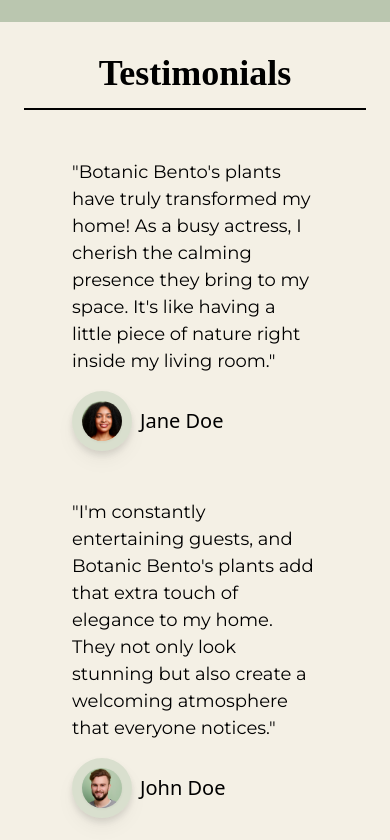
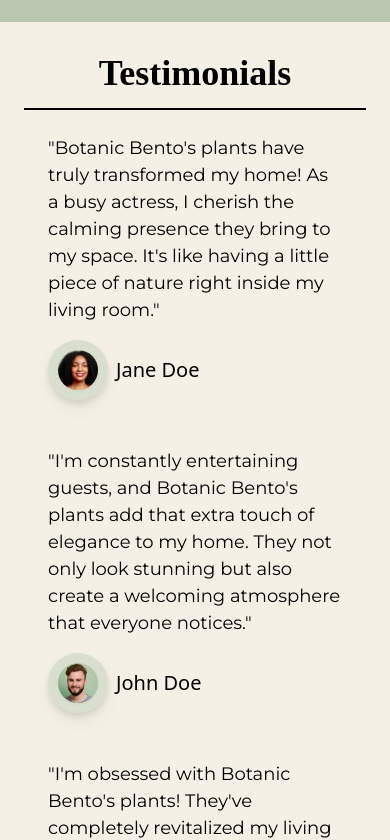
Before and after one commit to robeeds/botanic_bento, a React (Vite) app: page / in a window 390 px wide. Shown: the part 1789-2629 px from the top of the page. Built offline with nearby package versions, Linux system fonts and the light colour scheme; a web font is replaced by a local one.

Commit message:
Fix Padding for testimonial content

```diff
--- a/src/components/Testimonials.jsx
+++ b/src/components/Testimonials.jsx
@@ -12,7 +12,7 @@
         <hr />
 
         {/* Testimonial Cards */}
-        <div className='flex flex-wrap md:flex-nowrap justify-evenly p-6'>
+        <div className='flex flex-wrap md:flex-nowrap justify-evenly sm:p-6'>
             {testimonialInfo.map((index) =>
                 <TestimonialCard key={index.id} {...index} />
             )}
```
